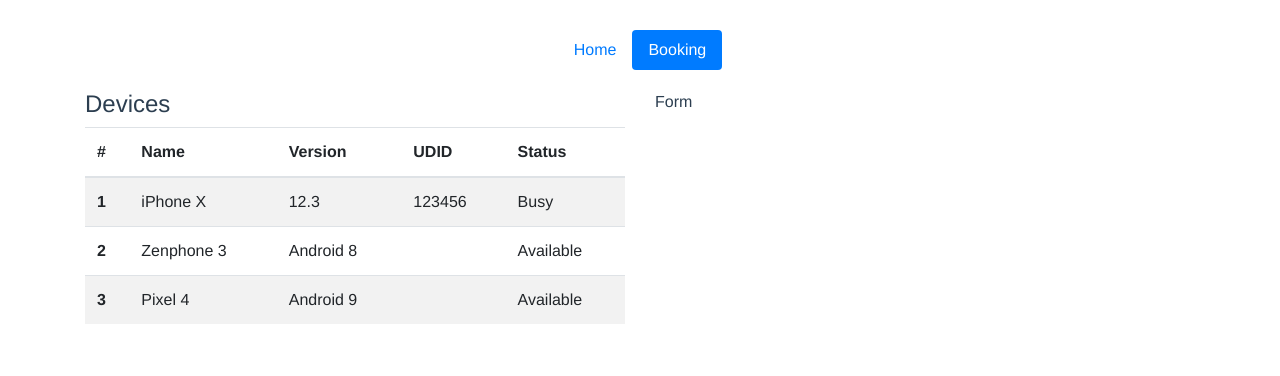
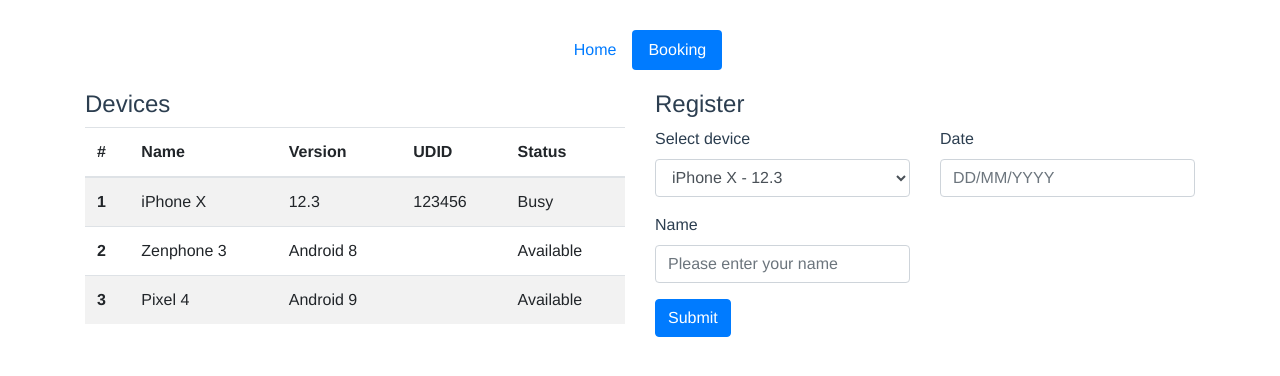
Before and after one commit to leo-le-07/code-book-devices, a Vue app: page /#/booking in a window 1280 px wide. Shown: the top 376 px of the page. Built offline with nearby package versions, Linux system fonts and the light colour scheme.

Commit message:
Mutation add booked date

```diff
--- a/src/components/BookingPage.vue
+++ b/src/components/BookingPage.vue
@@ -3,7 +3,48 @@
     <div class="col-sm-6">
       <DevicesTable />
     </div>
-    <div class="col-sm-6">Form</div>
+    <div class="col-sm-6">
+      <h4>Register</h4>
+      <form @submit.prevent="handleSubmit">
+        <div class="form-group row">
+          <div class="col-sm-6">
+            <label for="select-device">Select device</label>
+            <select class="form-control" id="select-device" v-model="selectedDeviceId">
+              <option
+                v-for="item in getDeviceOptions"
+                :value="item.value"
+                :key="item.value"
+              >
+                {{ item.label }}
+              </option>
+            </select>
+          </div>
+          <div class="col-sm-6">
+            <label for="date">Date</label>
+            <input
+              type="text"
+              class="form-control"
+              id="date"
+              placeholder="DD/MM/YYYY"
+              v-model="date"
+            >
+          </div>
+        </div>
+        <div class="form-group row">
+          <div class="col-sm-6">
+            <label for="name">Name</label>
+            <input
+              type="text"
+              class="form-control"
+              id="name"
+              placeholder="Please enter your name"
+              v-model="name"
+            >
+          </div>
+        </div>
+        <button type="submit" class="btn btn-primary">Submit</button>
+      </form>
+    </div>
   </div>
 </template>
 
@@ -13,6 +54,43 @@ import DevicesTable from './DevicesTable';
 export default {
   components: {
     DevicesTable,
+  },
+  data() {
+    return {
+      selectedDeviceId: this.$store.getters.getAllDevices[0].id,
+      name: '',
+      date: '',
+    }
+  },
+  computed: {
+    getDeviceOptions() {
+      return this.$store.getters.getAllDevices.map((device) => ({
+        value: device.id,
+        label: `${device.name} - ${device.version}`,
+      }))
+    }
+  },
+  methods: {
+    isDeviceUnavailable(deviceId, date) {
+      return this.$store.getters.getBookedDates.some((bookedDate) => bookedDate.date === date && bookedDate.deviceId === deviceId);
+    },
+    resetForm() {
+      this.selectedDeviceId = this.$store.getters.getAllDevices[0].id;
+      this.name = '';
+      this.date = '';
+    },
+    handleSubmit() {
+      if (this.isDeviceUnavailable(this.selectedDeviceId, this.date)) {
+        alert('Device not available on that date');
+        return
+      }
+      this.$store.commit('addBookedDate', {
+        date: this.date,
+        deviceId: this.selectedDeviceId,
+        name: this.name,
+      })
+      this.resetForm();
+    }
   }
 }
 </script>
--- a/src/store.js
+++ b/src/store.js
@@ -30,6 +30,7 @@ export default new Vuex.Store({
         id: 1,
         date: '14/05/2019',
         deviceId: 1,
+        fullName: 'C. Ronaldo',
       },
     ],
     today: '14/05/2019',
@@ -46,7 +47,15 @@ export default new Vuex.Store({
     }
   },
   mutations: {
-    // Create mutations
+    addBookedDate (state, payload) {
+      const currentIdNumber = state.bookedDates[state.bookedDates.length - 1].id;
+      state.bookedDates.push({
+        id: currentIdNumber + 1,
+        date: payload.date,
+        deviceId: payload.deviceId,
+        fullName: payload.name,
+      })
+    },
   },
   actions: {
     // Create actions
```
